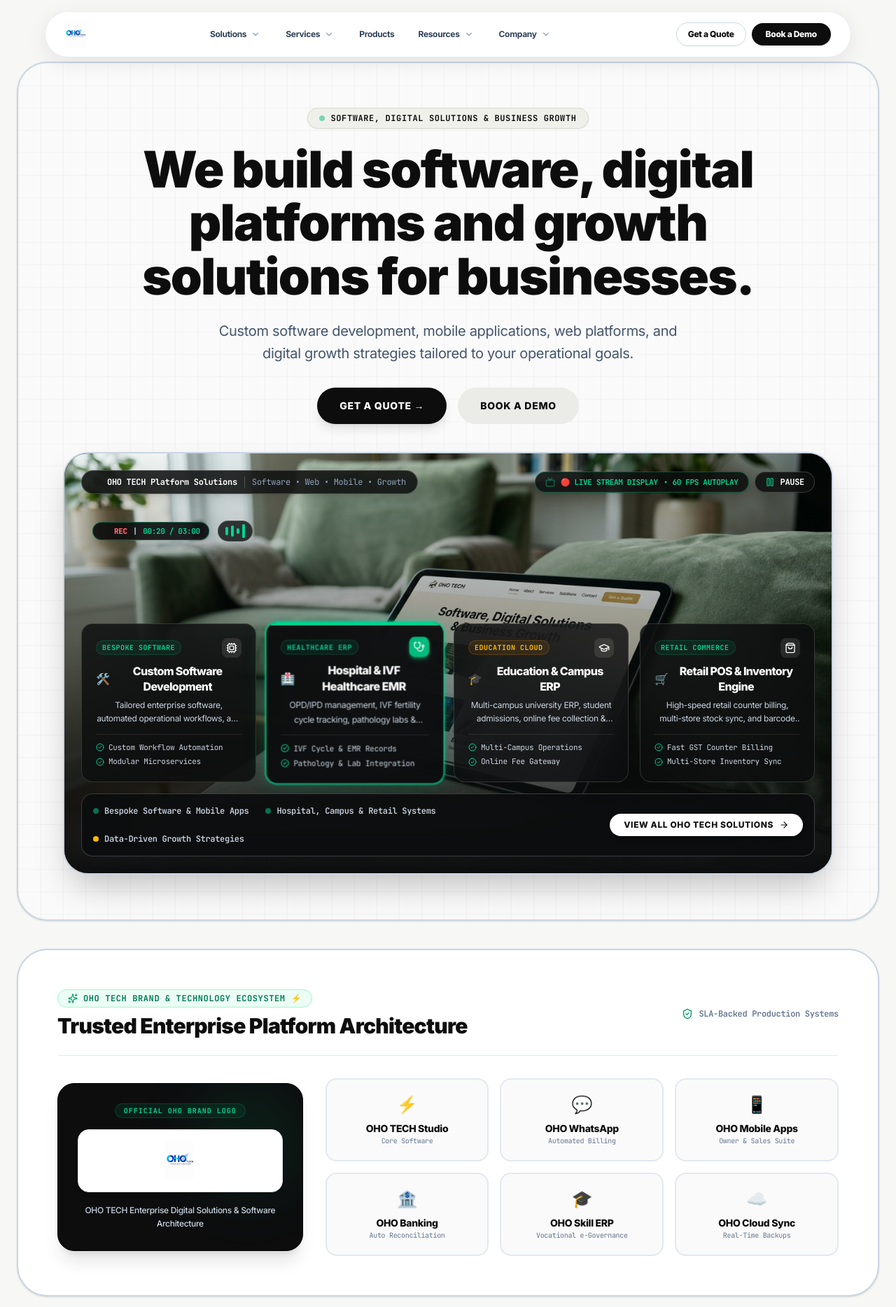
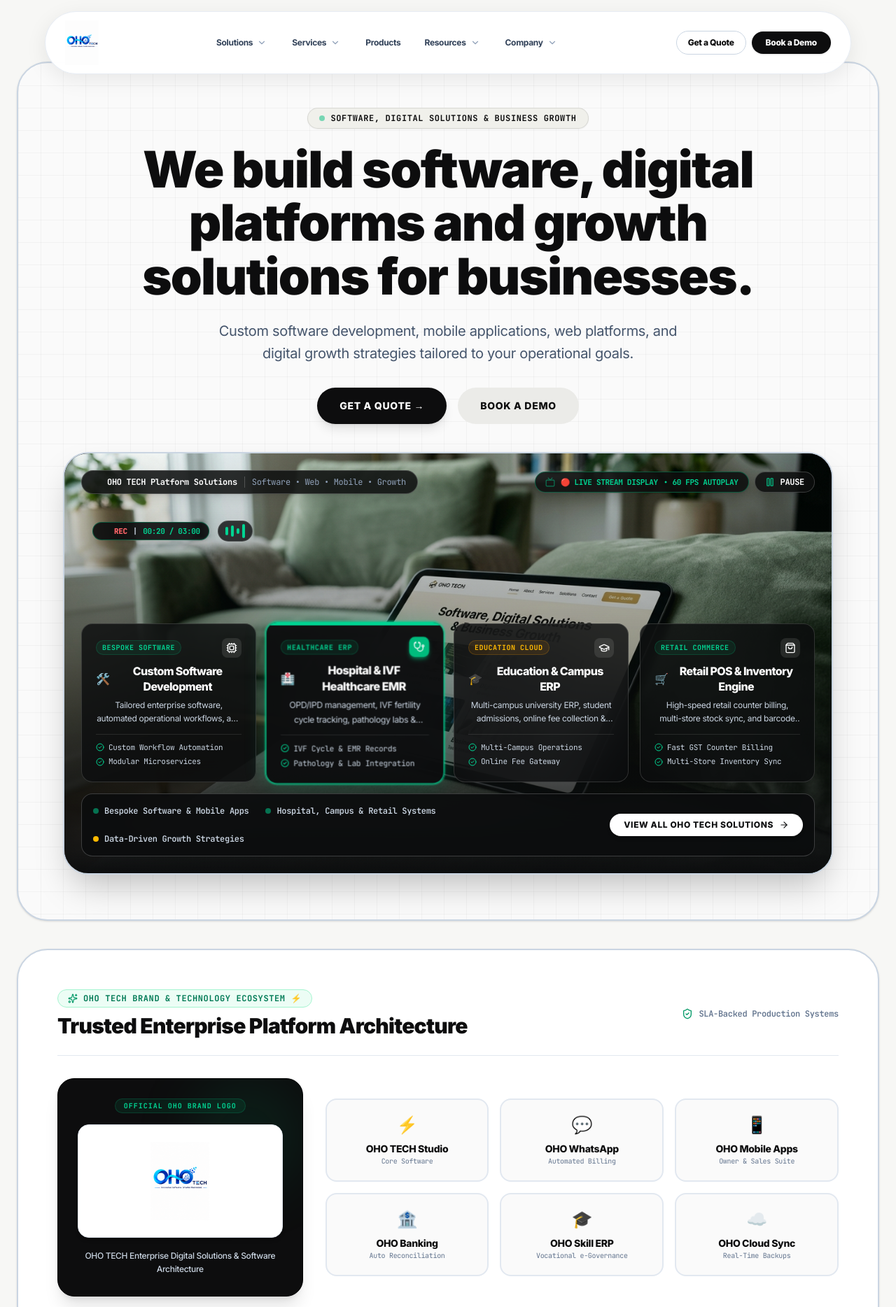
Before and after one commit to Himansu-Nayak/OHOTECHN, a Next.js app: page / in a window 1280 px wide. Shown: the top 1868 px of the page at 70% size. Built offline with nearby package versions, Linux system fonts and the light colour scheme.

Commit message:
fix: Enlarge OHO TECH logo size and enable quality=100 unoptimized for crisp 4K display

```diff
--- a/src/components/home/LogoCloudSection.tsx
+++ b/src/components/home/LogoCloudSection.tsx
@@ -38,14 +38,16 @@
               OFFICIAL OHO BRAND LOGO
             </span>
 
-            <div className="p-4 rounded-2xl bg-white border border-slate-200 shadow-md mb-4 group-hover:scale-105 transition-transform duration-300 w-full flex justify-center items-center">
+            <div className="p-6 rounded-2xl bg-white border border-slate-200 shadow-md mb-4 group-hover:scale-105 transition-transform duration-300 w-full flex justify-center items-center">
               <NextImage
                 src="/OHO_TECH_LOGO.png"
                 alt="OHO TECH Brand Logo"
-                width={220}
-                height={70}
+                width={360}
+                height={120}
                 priority
-                className="h-12 sm:h-14 w-auto object-contain"
+                quality={100}
+                unoptimized
+                className="h-20 sm:h-24 lg:h-28 w-auto object-contain"
               />
             </div>
 
--- a/src/components/layout/Header.tsx
+++ b/src/components/layout/Header.tsx
@@ -40,11 +40,12 @@
             <NextImage
               src="/OHO_TECH_LOGO.png"
               alt="OHO TECH Logo"
-              width={140}
-              height={40}
+              width={260}
+              height={80}
               priority
-              style={{ width: 'auto', height: 'auto' }}
-              className="h-8 sm:h-10 max-h-10 w-auto object-contain transition-transform group-hover:scale-105"
+              quality={100}
+              unoptimized
+              className="h-11 sm:h-14 lg:h-16 w-auto object-contain transition-transform group-hover:scale-105"
             />
           </Link>
 
@@ -379,10 +380,11 @@
                 <NextImage
                   src="/OHO_TECH_LOGO.png"
                   alt="OHO TECH Logo"
-                  width={130}
-                  height={36}
-                  style={{ width: 'auto', height: 'auto' }}
-                  className="h-9 max-h-9 w-auto object-contain"
+                  width={220}
+                  height={70}
+                  quality={100}
+                  unoptimized
+                  className="h-10 sm:h-12 w-auto object-contain"
                 />
                 <button onClick={() => setIsMobileOpen(false)} className="p-1 text-slate-400 hover:text-[#0d0d0e]">
                   <X className="w-6 h-6" />
```
